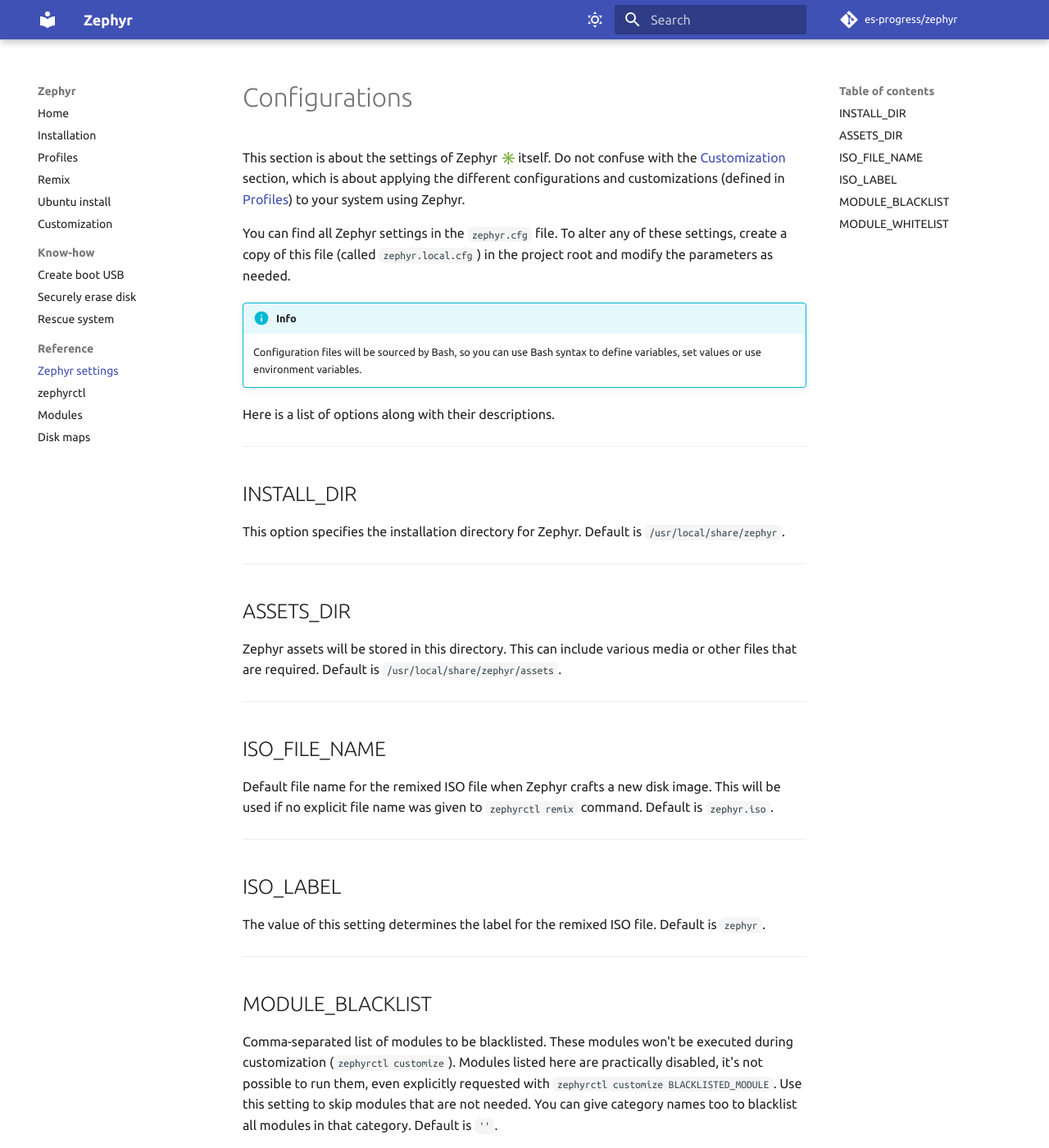
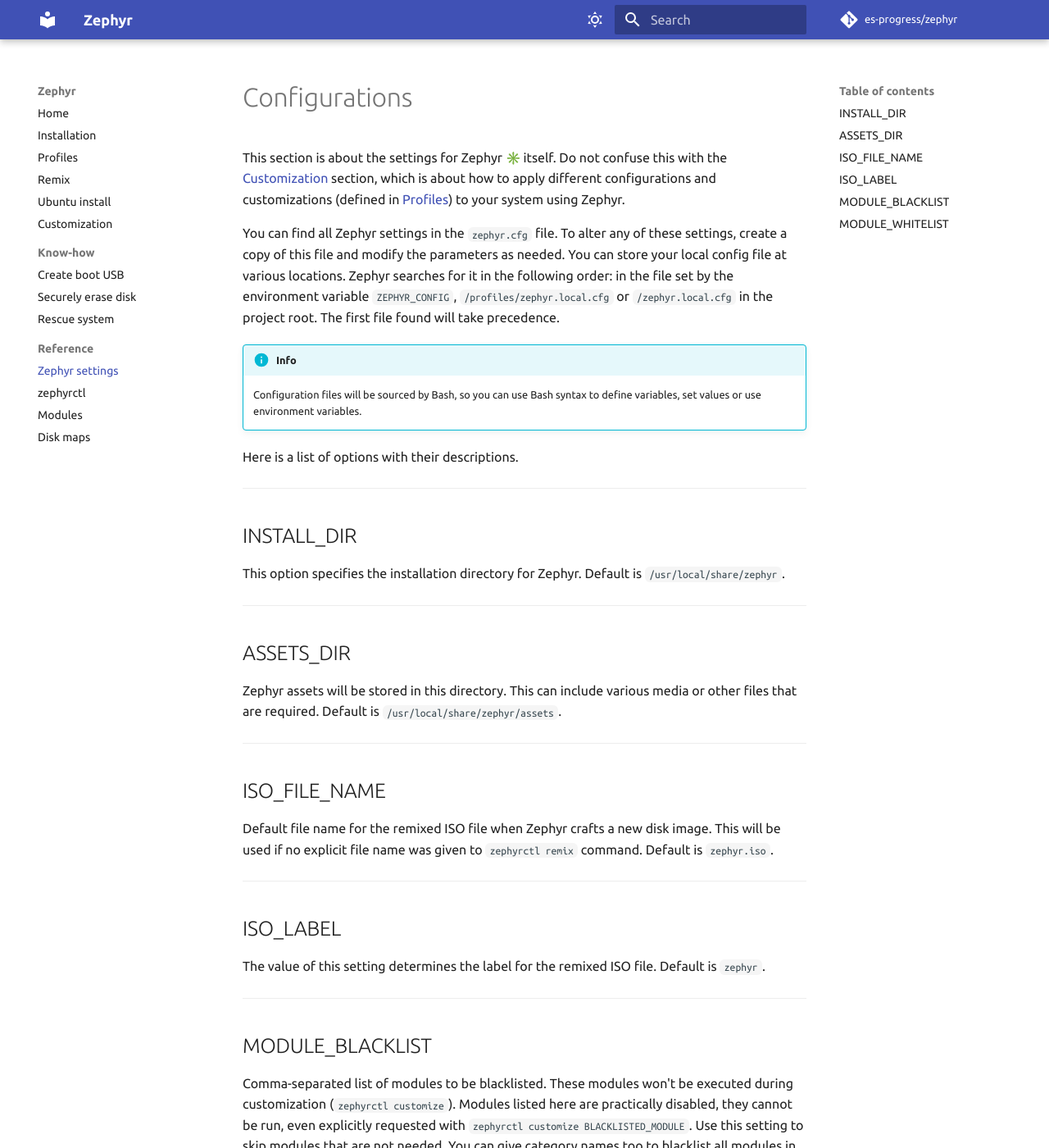
Before and after one commit to es-progress/zephyr, an MkDocs documentation site: the page built from docs/reference/configs.md, in a window 1280 px wide and 1400 px high. Shown: the whole window at 82% size. Built offline with MkDocs 1.6.1 and Material for MkDocs 9.7.7, drawn with Linux system fonts in a browser that asks for light colours; emoji names are drawn with the system emoji font; comment, search, counter and statistics services are not loaded; some of the changed text lies outside the part shown.

Commit message:
bootstrap: load cfg file from other locations

```diff
--- a/docs/reference/configs.md
+++ b/docs/reference/configs.md
@@ -1,16 +1,19 @@
 # Configurations
 
-This section is about the settings of Zephyr :eight_spoked_asterisk: itself.
-Do not confuse with the [Customization](../customize.md) section, which is about applying the different configurations and customizations (defined in [Profiles](../profiles.md)) to your system using Zephyr.
+This section is about the settings for Zephyr :eight_spoked_asterisk: itself.
+Do not confuse this with the [Customization](../customize.md) section, which is about how to apply different configurations and customizations (defined in [Profiles](../profiles.md)) to your system using Zephyr.
 
 You can find all Zephyr settings in the `zephyr.cfg` file.
-To alter any of these settings, create a copy of this file (called `zephyr.local.cfg`) in the project root and modify the parameters as needed.
+To alter any of these settings, create a copy of this file and modify the parameters as needed.
+You can store your local config file at various locations.
+Zephyr searches for it in the following order: in the file set by the environment variable `ZEPHYR_CONFIG`, `/profiles/zephyr.local.cfg` or `/zephyr.local.cfg` in the project root.
+The first file found will take precedence.
 
 !!! info
 
     Configuration files will be sourced by Bash, so you can use Bash syntax to define variables, set values or use environment variables.
 
-Here is a list of options along with their descriptions.
+Here is a list of options with their descriptions.
 
 ---
 
@@ -43,7 +46,7 @@ The value of this setting determines the label for the remixed ISO file. Default
 ## MODULE_BLACKLIST
 
 Comma-separated list of modules to be blacklisted. These modules won't be executed during customization (`zephyrctl customize`).
-Modules listed here are practically disabled, it's not possible to run them, even explicitly requested with `zephyrctl customize BLACKLISTED_MODULE`.
+Modules listed here are practically disabled, they cannot be run, even explicitly requested with `zephyrctl customize BLACKLISTED_MODULE`.
 Use this setting to skip modules that are not needed.
 You can give category names too to blacklist all modules in that category.
 Default is `''`.
```
Also changed, not shown: other parts of docs/reference/configs.md (+1 -1 lines), 1 other file.
